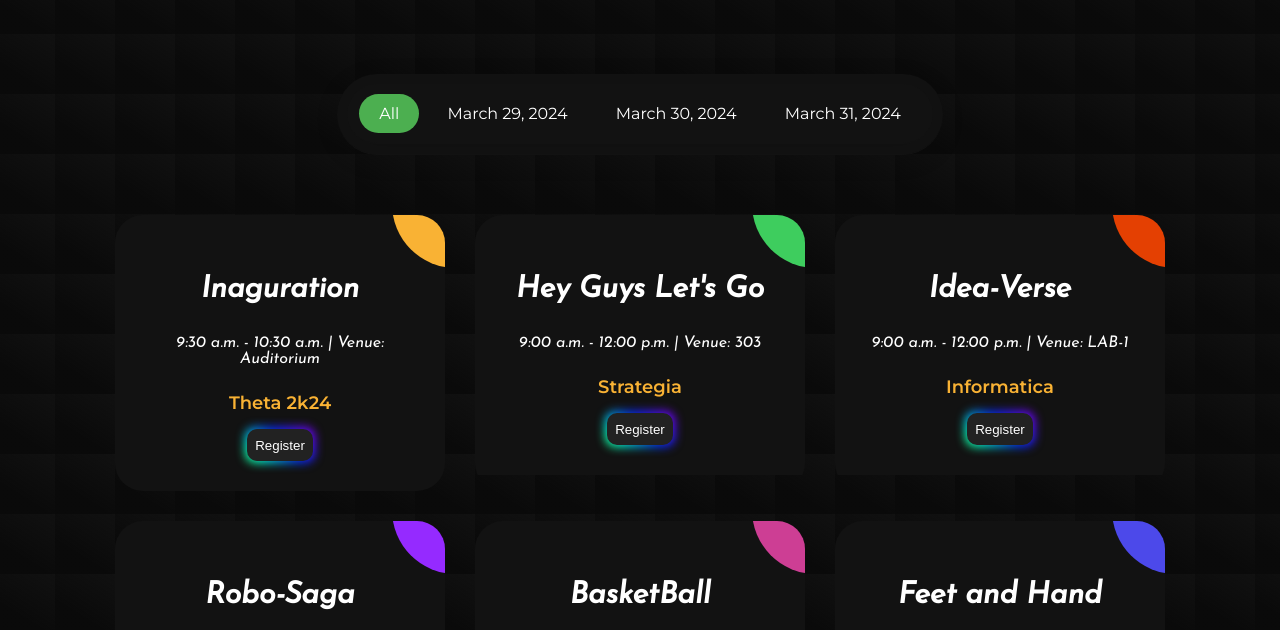
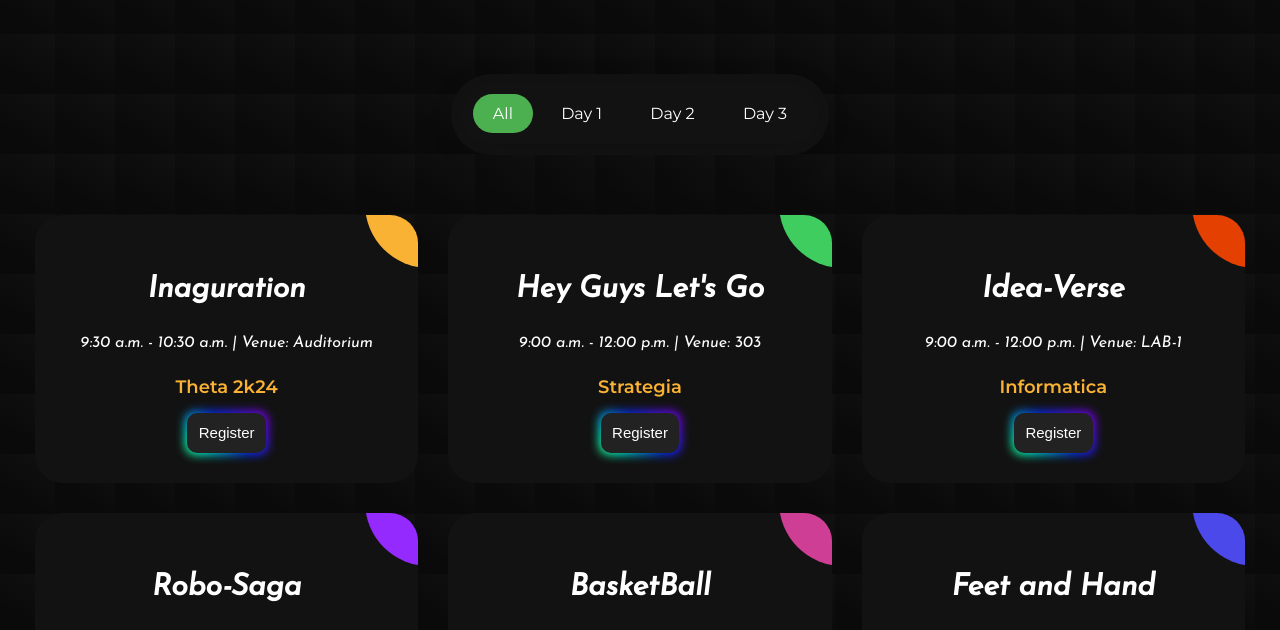
Before and after one commit to AbiXnash/Theta-24, a website: page events.html in a window 1280 px wide. Shown: the part 141-771 px from the top of the page. Drawn offline with nearby package versions, Linux system fonts and the light colour scheme; animation ran at ten frames a second; a web font is replaced by a local one.

Commit message:
Events Update

```diff
--- a/assets/css/styles.css
+++ b/assets/css/styles.css
@@ -2233,13 +2233,16 @@ h2 {
   line-height: 1.4;
 }
 
+
+
 /* CSS */
 .button-85 {
   margin: 0 10px;
-  padding: 0.65em;
+  padding: 0.75em;
   /* padding-left: 1em;
   padding-right: 1em; */
   border: none;
+  font-size: 15px;
   outline: none;
   color: rgb(255, 255, 255);
   background: #111;
--- a/events.html
+++ b/events.html
@@ -75,7 +75,7 @@
          </nav>
       </header>
 
-     <section class="card-container">
+     <section class="card-container" style="margin: 0 0px">
       <div class="tab-nav-bar">
          <div class="tab-navigation">
             <i class="uil uil-angle-left left-btn"></i>
@@ -83,9 +83,9 @@
             <div class="tab-menu">
                <ul class="tab-menu">
                   <li class="tab-btn active" onclick="showEvents('all')">All</li>
-                  <li class="tab-btn" onclick="showEvents('1')">March 29, 2024</li>
-                  <li class="tab-btn" onclick="showEvents('2')">March 30, 2024</li>
-                  <li class="tab-btn" onclick="showEvents('3')">March 31, 2024</li>
+                  <li class="tab-btn" onclick="showEvents('1')">Day 1</li>
+                  <li class="tab-btn" onclick="showEvents('2')">Day 2</li>
+                  <li class="tab-btn" onclick="showEvents('3')">Day 3</li>
 
                </ul>
             </div>
```
